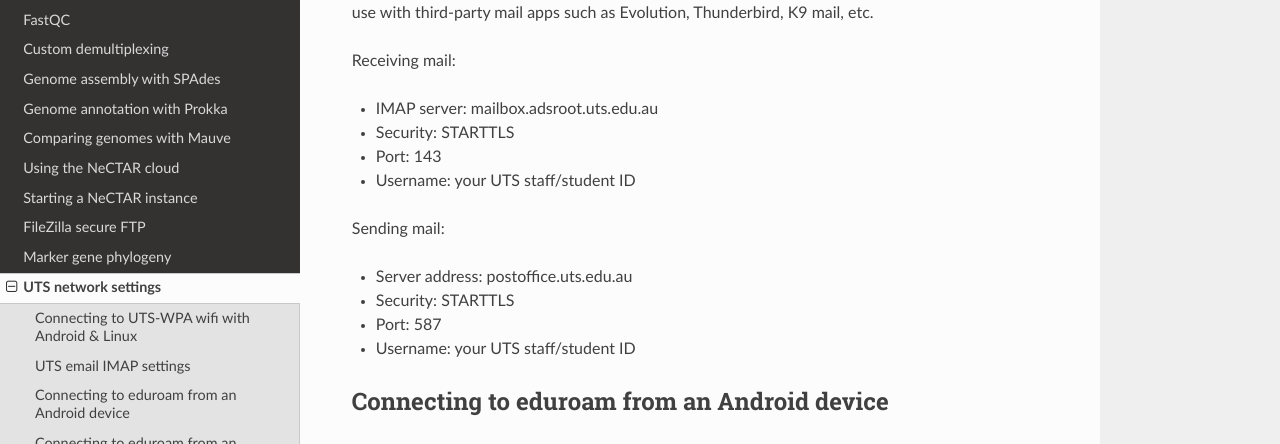
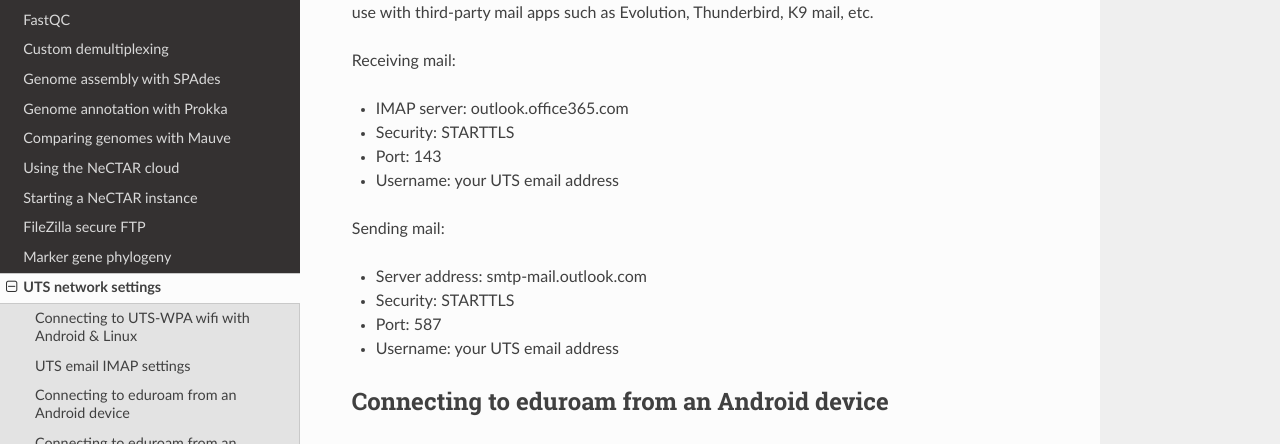
Before and after one commit to koadman/platypusfarm, an MkDocs documentation site: the page built from platypusfarm/docs/uts_networking.md, in a window 1280 px wide and 900 px high, scrolled down 328 px. Shown: the part 159-603 px from the top of the window. Built offline with MkDocs 1.6.1, drawn with Linux system fonts in a browser that asks for light colours; nearby versions of some CDN libraries; old or Windows-style settings are respelled for this version of MkDocs.

Commit message:
update for the recent outlook mailserver migration

```diff
--- a/platypusfarm/docs/uts_networking.md
+++ b/platypusfarm/docs/uts_networking.md
@@ -13,17 +13,17 @@
 
 Receiving mail:
 
-* IMAP server: mailbox.adsroot.uts.edu.au
+* IMAP server: outlook.office365.com
 * Security: STARTTLS
 * Port: 143
-* Username: your UTS staff/student ID
+* Username: your UTS email address
 
 Sending mail:
 
-* Server address: postoffice.uts.edu.au
+* Server address: smtp-mail.outlook.com
 * Security: STARTTLS
 * Port: 587
-* Username: your UTS staff/student ID
+* Username: your UTS email address
 
 ## Connecting to eduroam from an Android device
 
```
